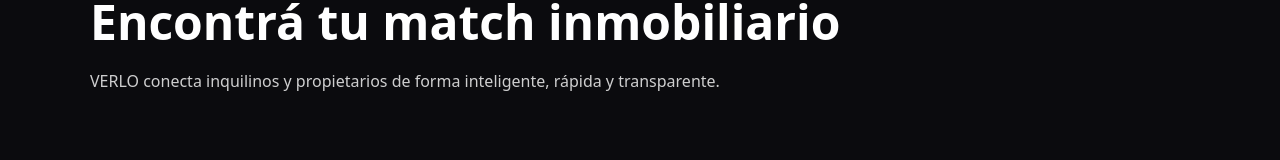
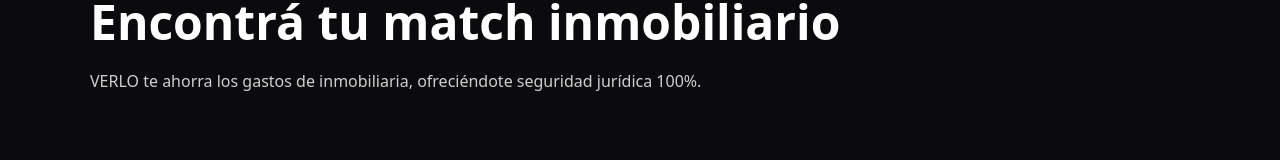
Before and after one commit to rentverlo-dotcom/verlo, a Next.js app: page / in a window 1280 px wide. Shown: the part 226-386 px from the top of the page. Built offline with nearby package versions, Linux system fonts and the light colour scheme.

Commit message:
Update page.tsx

```diff
--- a/app/page.tsx
+++ b/app/page.tsx
@@ -17,8 +17,7 @@ export default function HomePage() {
         <div className="container">
           <h1>Encontrá tu match inmobiliario</h1>
           <p>
-            VERLO conecta inquilinos y propietarios de forma inteligente,
-            rápida y transparente.
+            VERLO te ahorra los gastos de inmobiliaria, ofreciéndote seguridad jurídica 100%.
           </p>
         </div>
       </section>
```
